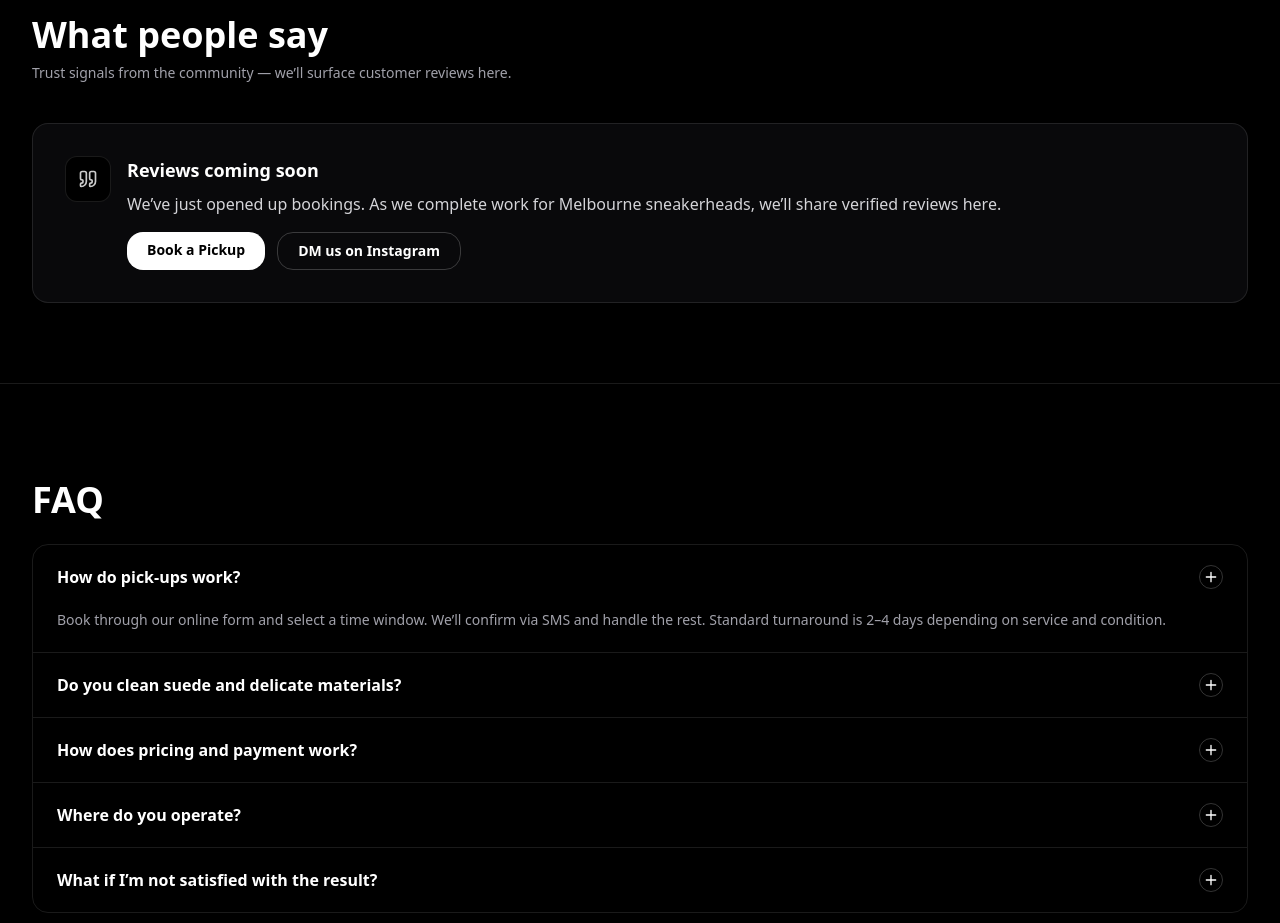
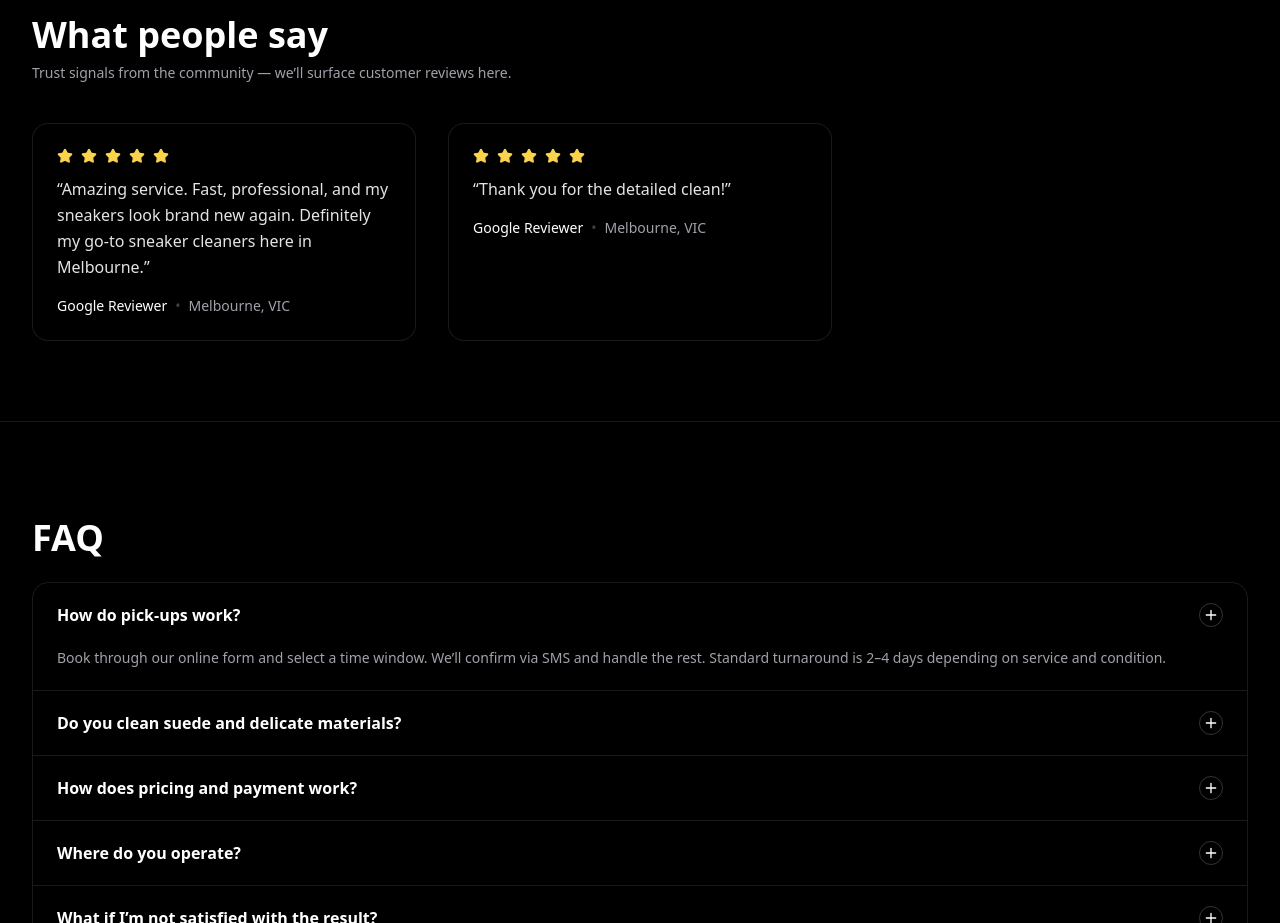
Before and after one commit to unlacesneakers/unlace-site, a Next.js app: page / in a window 1280 px wide. Shown: the part 4060-4983 px from the top of the page. Built offline with nearby package versions, Linux system fonts and the light colour scheme.

Commit message:
Update index.tsx

```diff
--- a/pages/index.tsx
+++ b/pages/index.tsx
@@ -26,8 +26,25 @@ import FloatingCta from "../components/FloatingCta";
 import BeforeAfterStatic from "../components/BeforeAfterStatic";
 import Testimonials, { Testimonial } from "../components/Testimonials";
 
-// For now we don't have reviews — leave this empty:
-const testimonials: Testimonial[] = [];
+// --- Manual reviews (paste new ones here as you get them) ---
+const testimonials: Testimonial[] = [
+  {
+    id: "g1",
+    quote:
+      "Amazing service. Fast, professional, and my sneakers look brand new again. Definitely my go-to sneaker cleaners here in Melbourne.",
+    author: "Google Reviewer",
+    meta: "Melbourne, VIC",
+    rating: 5,
+  },
+  {
+    id: "g2",
+    quote:
+      "Thank you for the detailed clean!",
+    author: "Google Reviewer",
+    meta: "Melbourne, VIC",
+    rating: 5,
+  },
+];
 
 // Define the benefits (the content list)
 const benefits: Benefit[] = [
```
